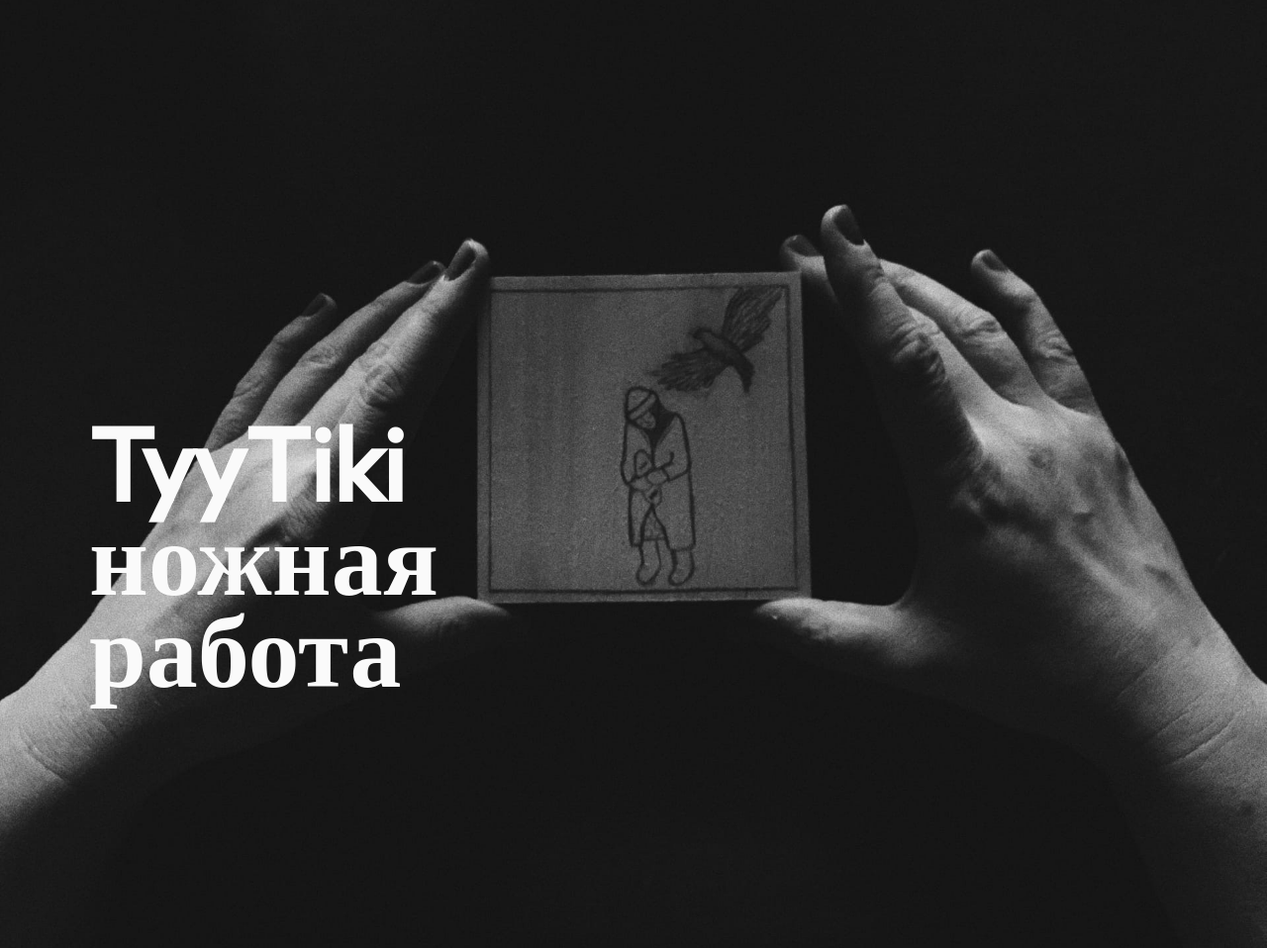
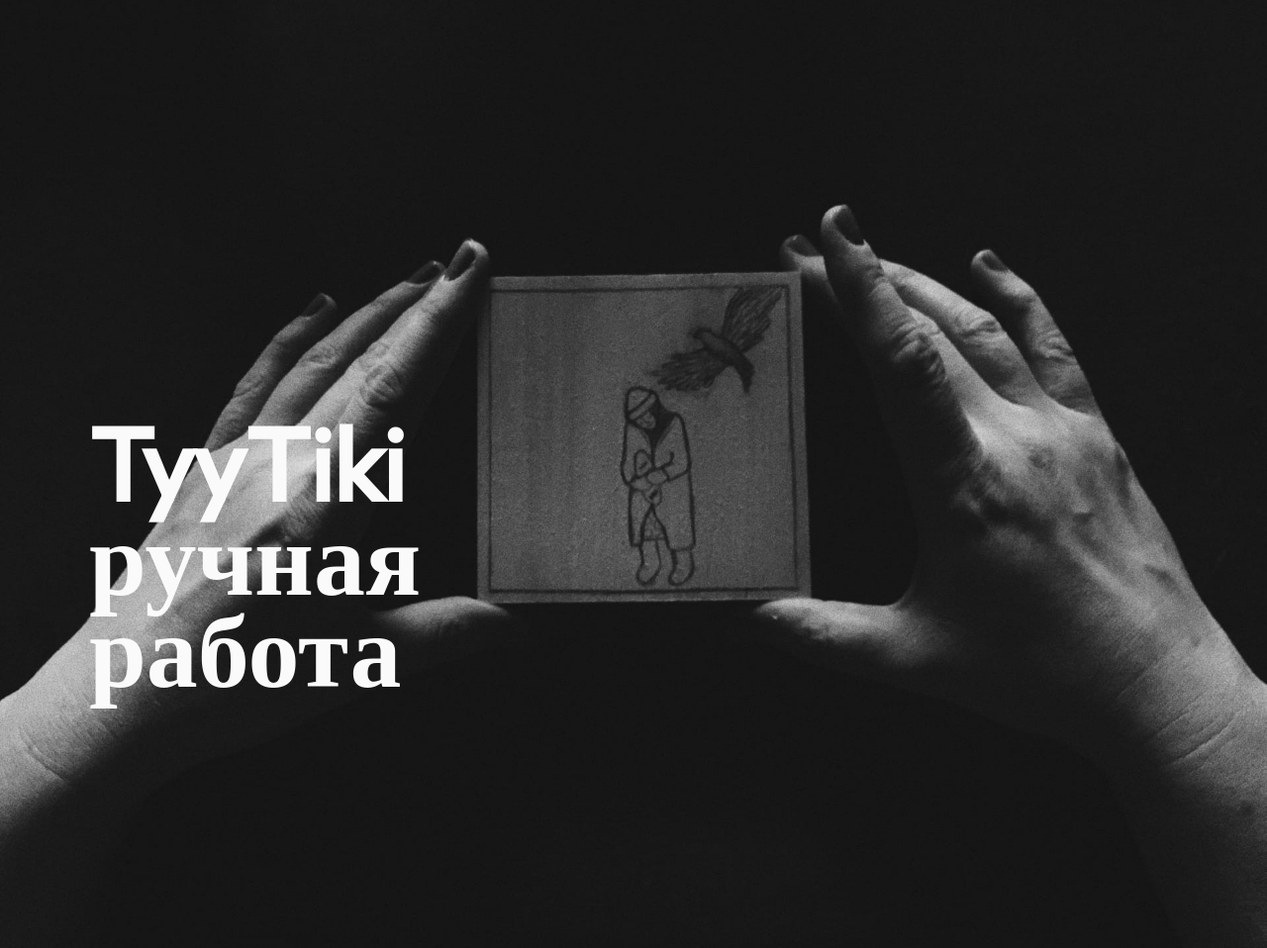
Before and after one commit to dkorolev13/esite, a Django app: template web/tyytiki/templates/tyytiki/index.html in a window 1280 px wide. Shown: the part 61-1019 px from the top of the page at 99% size. Run offline with Django 3.2, Linux system fonts and the light colour scheme; the template is opened without the code that fills it, so the values that code supplies are empty.

Commit message:
change title

```diff
--- a/web/tyytiki/templates/tyytiki/index.html
+++ b/web/tyytiki/templates/tyytiki/index.html
@@ -7,7 +7,7 @@
 				<img data-speed=".6" class="hero" src="{% static 'tyytiki/img/ruki.jpeg' %}" alt="Alt" >
 				<div class="container">
 					<div data-speed=".75" class="main-header">
-						<h1 class="main-title">TyyTiki ножная работа</h1>
+						<h1 class="main-title">TyyTiki ручная работа</h1>
 					</div>
 				</div>
 			</header>
```
